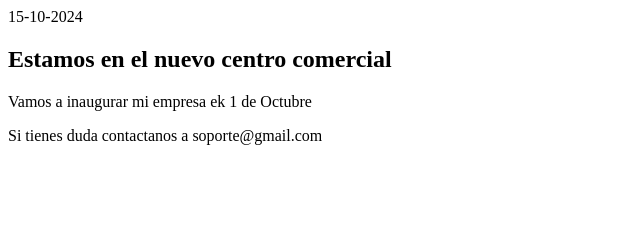
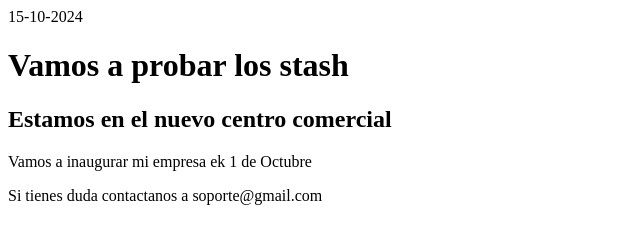
Before and after one commit to MarPerezGea/Git-Tutorial-Repo, a plain HTML site: page index.html in a window 1280 px wide. Shown: the whole page, without its empty margins (0-640 px from the left). Drawn offline with Linux system fonts and the light colour scheme.

Commit message:
no message

```diff
--- a/index.html
+++ b/index.html
@@ -7,7 +7,7 @@
     <date>15-10-2024</date>
 </head>
 <body>
-
+    <h1>Vamos a probar los stash</h1>
     <h2>Estamos en el nuevo centro comercial</h2>
     <p>Vamos a inaugurar mi empresa ek 1 de Octubre</p>
     <p>Si tienes duda contactanos a soporte@gmail.com</p>
```
